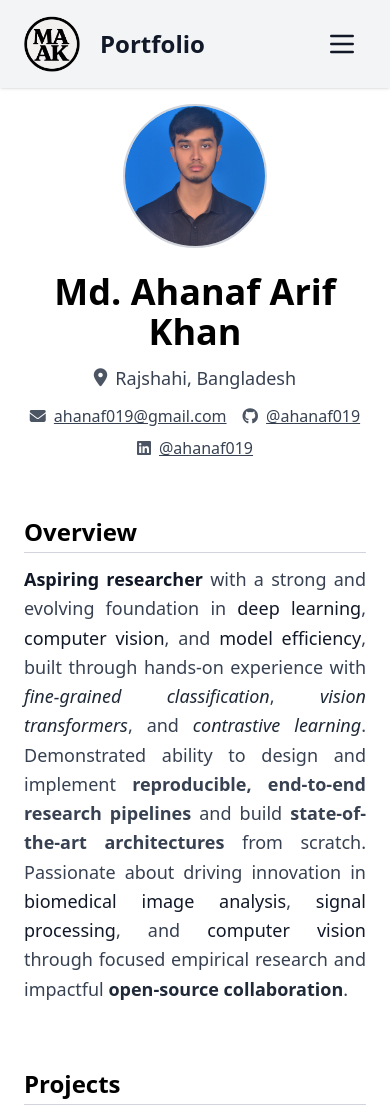
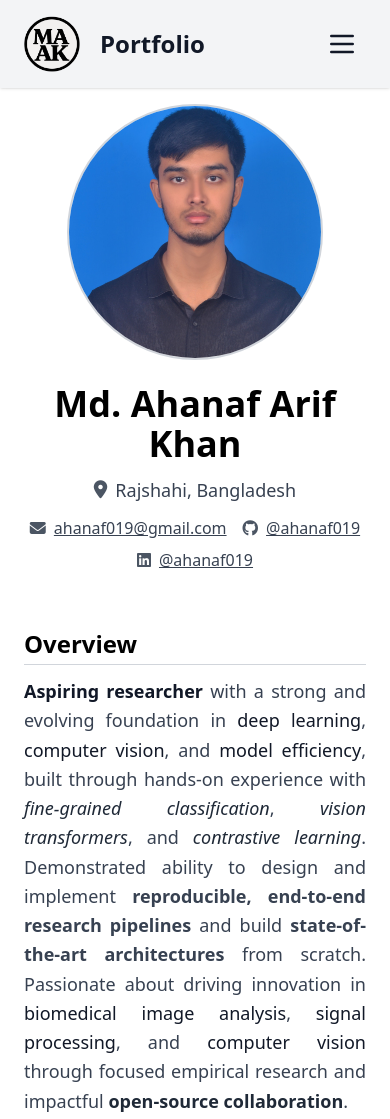
Before and after one commit to ahanaf019/portfolio, a plain HTML site: page index.html in a window 390 px wide. Shown: the top 1119 px of the page. Drawn offline with nearby package versions, Linux system fonts and the light colour scheme.

Commit message:
Increased image size in mobile view

```diff
--- a/index.html
+++ b/index.html
@@ -49,7 +49,7 @@
 
     <header class="flex flex-col sm:flex-row items-center sm:items-start space-y-6 sm:space-y-0 sm:space-x-6 mb-14 text-center sm:text-left">
       <!-- Enlarged image for mobile -->
-      <img src="resources/maak.jpg" alt="Profile" class="rounded-full w-36 h-36 sm:w-32 sm:h-32 object-cover border-2 border-gray-300" />
+      <img src="resources/maak.jpg" alt="Profile" class="rounded-full w-64 h-64 sm:w-32 sm:h-32 object-cover border-2 border-gray-300" />
 
       <div class="leading-relaxed">
         <h1 class="text-4xl sm:text-5xl font-bold">Md. Ahanaf Arif Khan</h1>
```
